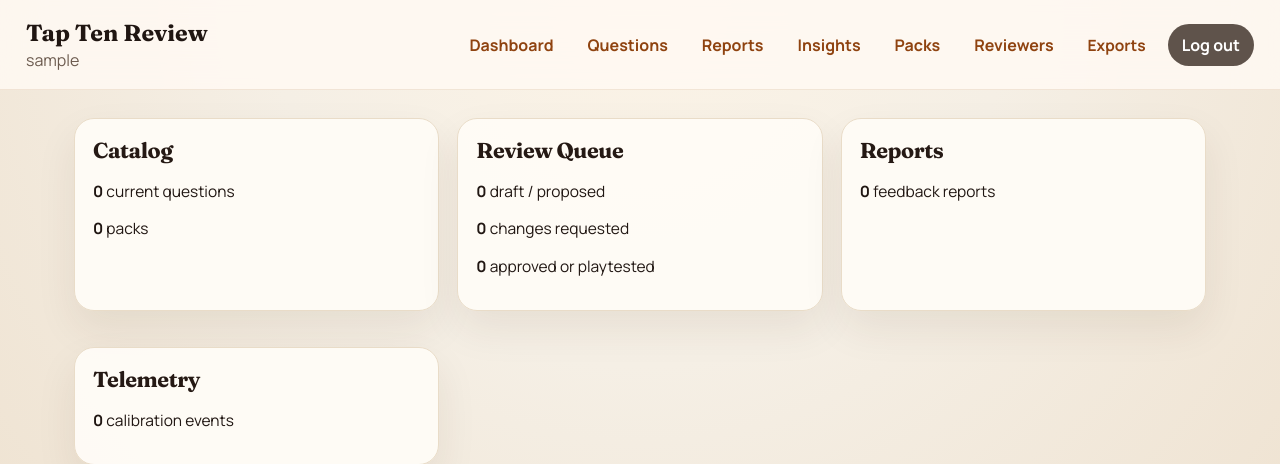
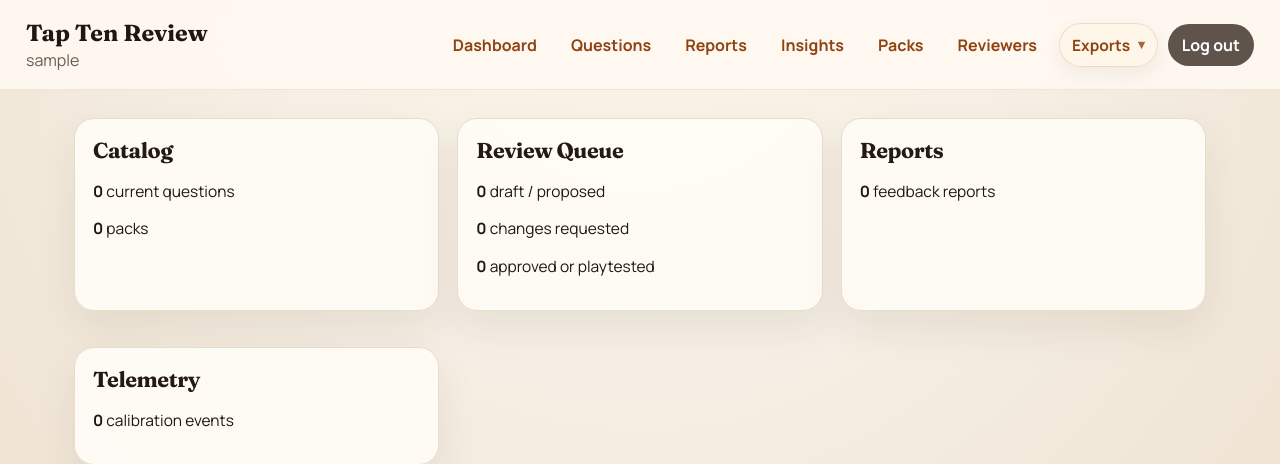
Before and after one commit to orfeasa/TapTen, a Django app: page /internal/ in a window 1280 px wide. Shown: the top 464 px of the page. Run offline with Django 5.2, Linux system fonts and the light colour scheme; the visitor is signed in with stand-in values (Sample User, id 1); data that the repository does not hold is empty.

Commit message:
Clarify exports dropdown affordance

```diff
--- a/backend/editorial/templates/editorial/base.html
+++ b/backend/editorial/templates/editorial/base.html
@@ -54,7 +54,21 @@
     .list-reset { margin: 0; padding-left: 18px; }
     .brand-block { min-width: 0; }
     .menu { position: relative; }
-    .menu[open] summary { background: rgba(184, 93, 29, 0.08); }
+    .menu summary {
+      display: inline-flex;
+      align-items: center;
+      gap: 8px;
+      border: 1px solid rgba(184, 93, 29, 0.18);
+      background: rgba(255, 246, 234, 0.92);
+      box-shadow: 0 8px 20px rgba(65, 35, 14, 0.06);
+    }
+    .menu summary::after {
+      content: "▾";
+      font-size: 0.82rem;
+      line-height: 1;
+      opacity: 0.8;
+    }
+    .menu[open] summary { background: rgba(184, 93, 29, 0.14); }
     .menu-panel { position: absolute; right: 0; top: calc(100% + 10px); min-width: 220px; padding: 10px; border-radius: 16px; background: rgba(255, 252, 247, 0.98); border: 1px solid var(--panel-border); box-shadow: var(--shadow); display: grid; gap: 4px; }
     .menu-panel a { margin: 0; border-radius: 12px; }
     .stat-grid { display: grid; gap: 12px; grid-template-columns: repeat(auto-fit, minmax(150px, 1fr)); margin-top: 14px; }
```
